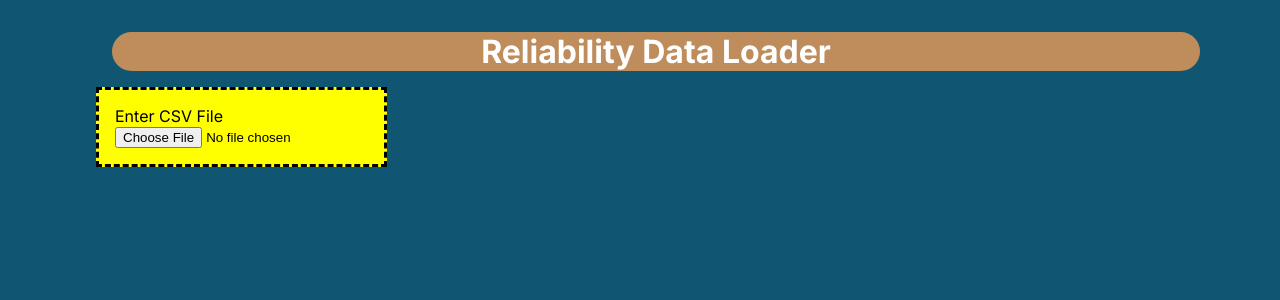
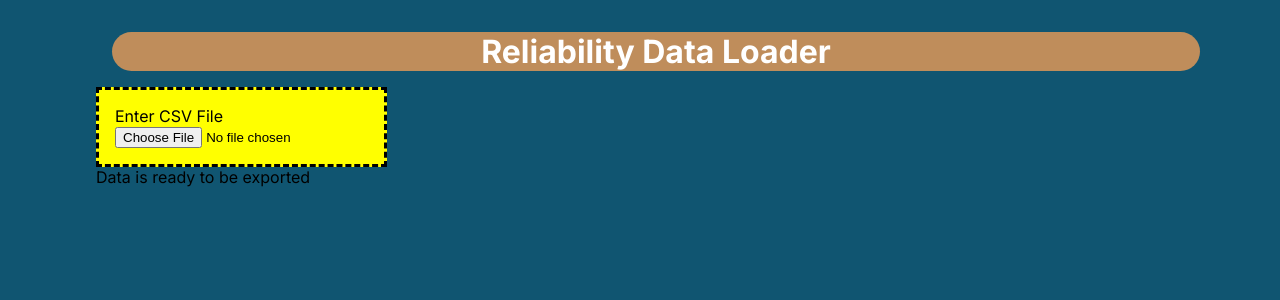
Before and after one commit to dlasap/reliability-data-loader, a Next.js app: page / in a window 1280 px wide. Shown: the top 300 px of the page. Built offline with nearby package versions, Linux system fonts and the light colour scheme.

Commit message:
removed data table

```diff
--- a/app/components/CSVReader.jsx
+++ b/app/components/CSVReader.jsx
@@ -174,7 +174,8 @@ const CSVReader = () => {
           />
         </div>
       ) : (
-        response && <CSVTable data={response} />
+        // response && <CSVTable data={response} />
+        <>Data is ready to be exported</>
       )}
 
       {file && response && (
```
